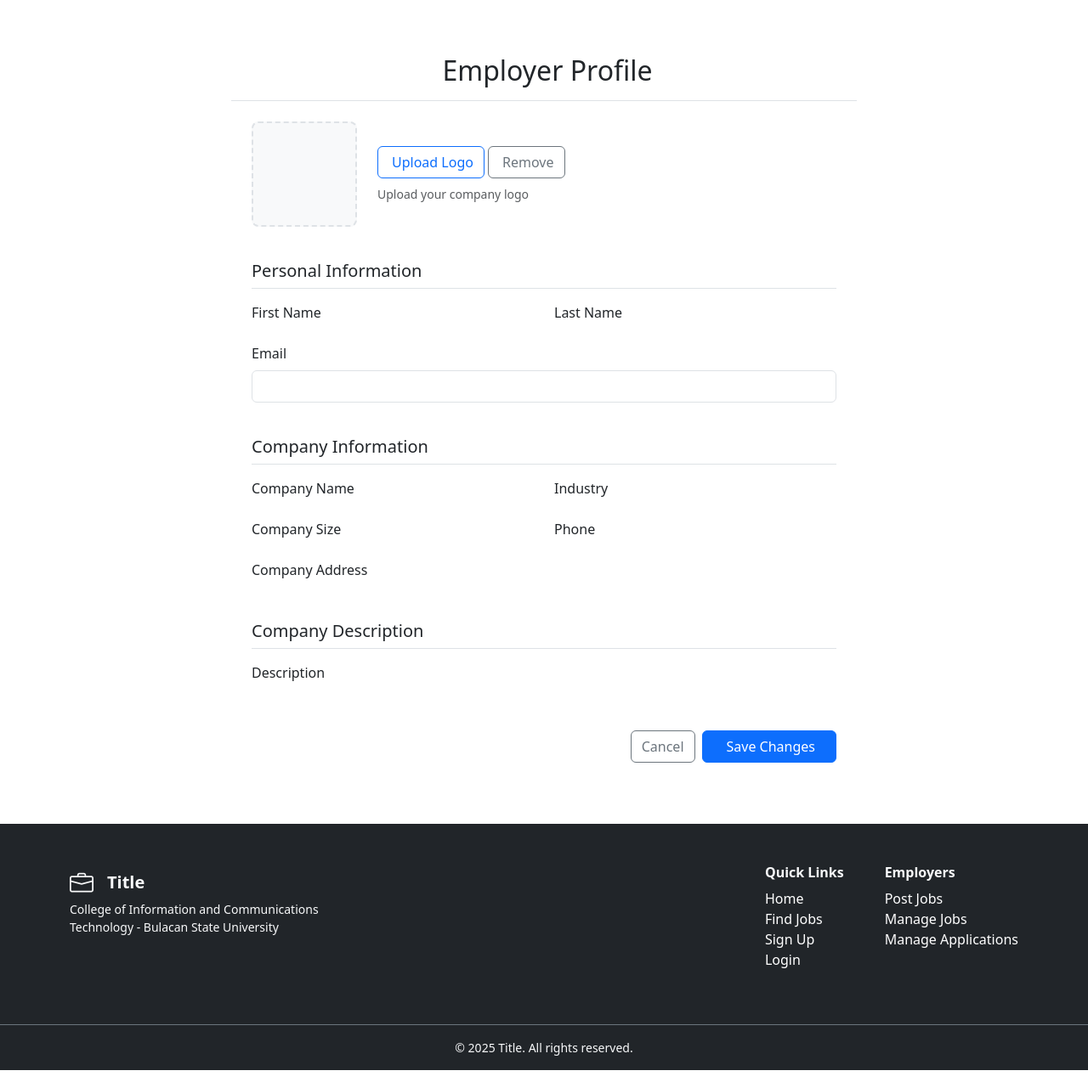
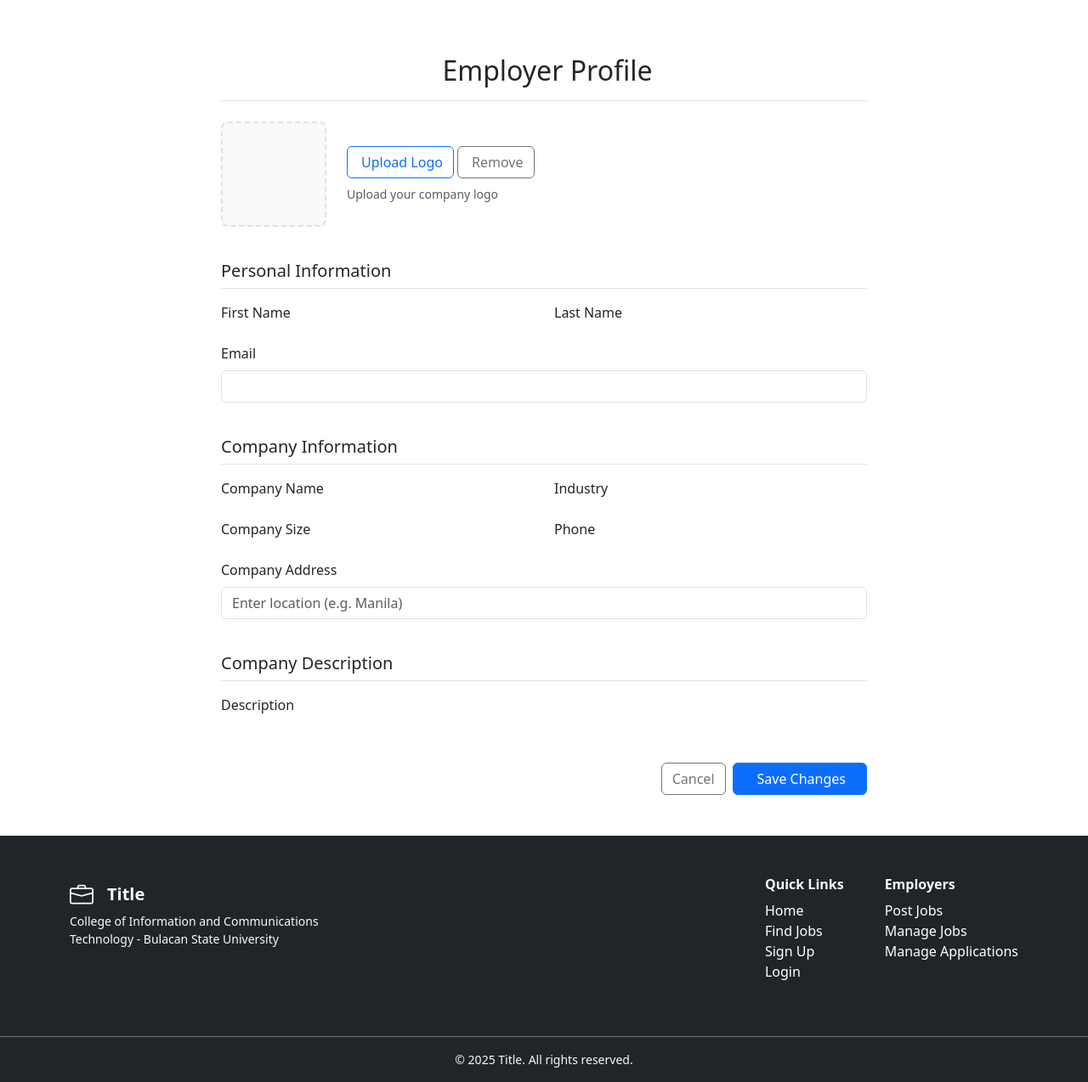
Before and after one commit to alexgalicio/jobportal, a Django app: template main/templates/main/employer_profile.html in a window 1280 px wide. Shown: the part 69-1343 px from the top of the page at 85% size. Run offline with Django 5.2, Linux system fonts and the light colour scheme; the template is opened without the code that fills it, so the values that code supplies are empty; some libraries are stand-ins or nearby versions.

Commit message:
feat: add ph only location dropdown

```diff
--- a/main/templates/main/employer_profile.html
+++ b/main/templates/main/employer_profile.html
@@ -5,7 +5,7 @@
 {% block content %}
 <div class="container my-5">
   <div class="row justify-content-center">
-    <div class="col-lg-8">
+    <div class="col-lg-8 p-0">
       {% if messages %}
       <div class="mb-3">
         {% for message in messages %}
@@ -17,14 +17,12 @@
       </div>
       {% endif %}
 
-      <div class="card border-0">
-        <div class="border-bottom py-3">
+      <div class="border-bottom py-3 mb-4">
         <h2 class="mb-0 text-center"><i class="fas fa-building me-2"></i>Employer Profile</h2>
       </div>
-        <div class="card-body p-4">
+
       <form method="POST" enctype="multipart/form-data" id="employerProfileForm" novalidate>
         {% csrf_token %}
-
         <!-- logo -->
         <div class="row mb-4">
           <div class="col-md-12">
@@ -137,9 +135,14 @@
           </div>
 
           <div class="col-12 mb-3">
-                <label for="{{ form.company_address.id_for_label }}" class="form-label">Company
-                  Address</label>
-                {{ form.company_address }}
+            <label class="form-label">Company Address</label>
+            <div class="position-relative">
+              <input type="text" id="location-input" name="location" class="form-control"
+                placeholder="Enter location (e.g. Manila)" autocomplete="off"
+                value="{{ form.company_address.value|default:'' }}" required>
+              <div id="suggestions" class="list-group position-absolute w-100 shadow mt-1" style="z-index: 1050;">
+              </div>
+            </div>
             {% if form.company_address.errors %}
             {% for error in form.company_address.errors %}
             <div class="text-danger small mt-1">{{ error }}</div>
@@ -171,8 +174,7 @@
           </button>
         </div>
       </form>
-        </div>
-      </div>
+
     </div>
   </div>
 </div>
```
Also changed, not shown: main/templates/main/create_job.html (+14 -7 lines). Lines whose indentation alone changed are shown as unchanged.
